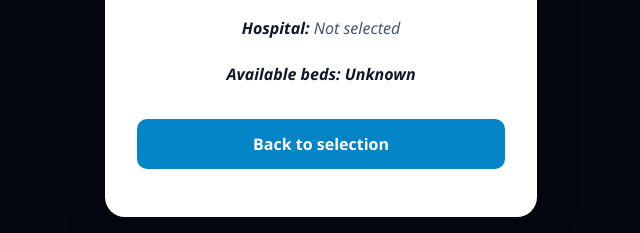
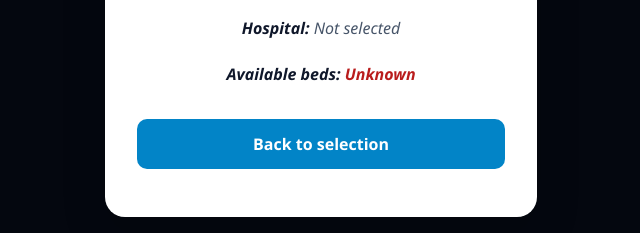
Before and after one commit to bangdlomo-lgtm/Lifely, a website: page dashboard.html in a window 1280 px wide. Shown: the part 353-586 px from the top of the page, 319-959 px from the left. Drawn offline with Linux system fonts and the light colour scheme; no server answers.

Commit message:
Make bed count numbers red

```diff
--- a/style.css
+++ b/style.css
@@ -202,14 +202,13 @@ button[type="submit"]:hover {
 
 /* Bed count styling */
 .bed-count {
-    color: #0f172a;
+    color: #b91c1c;
     font-weight: 800;
 }
 
-/* Make hospital names and bed counts bold and black */
+/* Make hospital names bold and bed counts red */
 .bed-status strong,
-.confirmation-card strong,
-.bed-count {
+.confirmation-card strong {
     color: #0f172a;
     font-weight: 800;
 }
```
